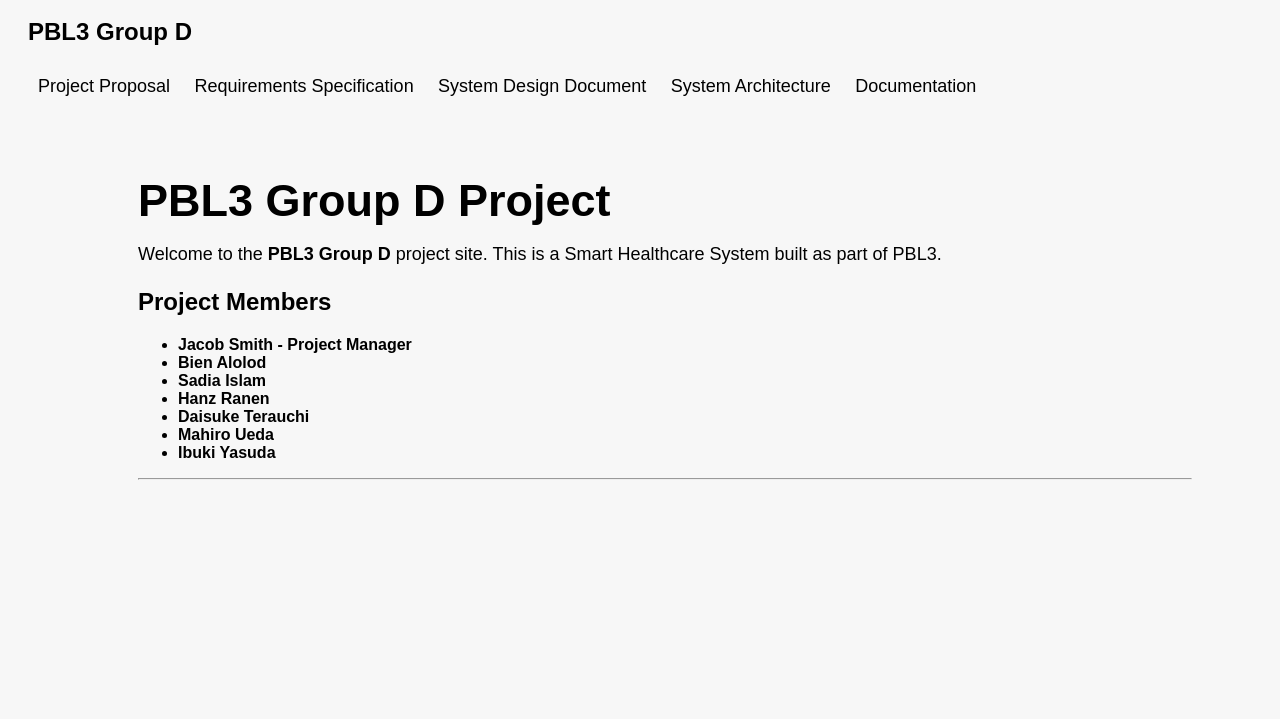
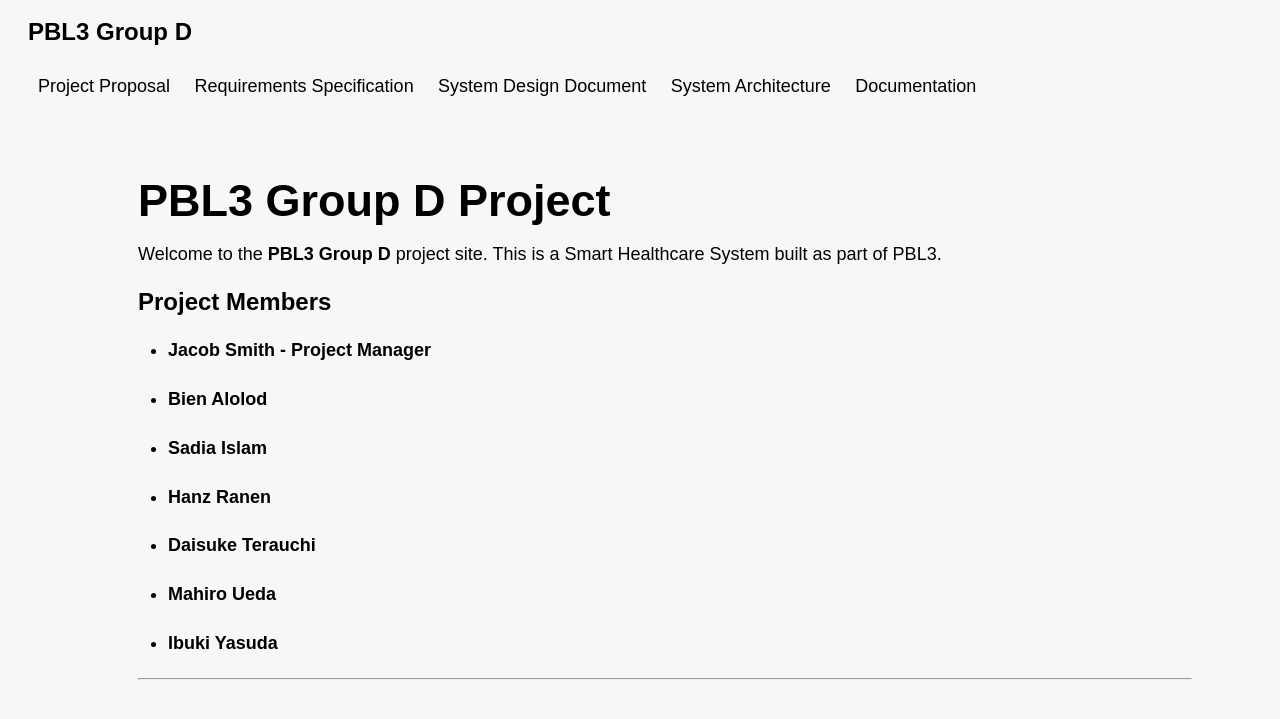
Before and after one commit to daitera1/PBL3-Group-D, a Jekyll site: the page built from index.md, in a window 1280 px wide. Shown: the top 719 px of the page. Built offline with Jekyll 4.4.1, drawn with Linux system fonts in a browser that asks for light colours.

Commit message:
updated line spacing for bullet points

```diff
--- a/assets/css/style.css
+++ b/assets/css/style.css
@@ -63,10 +63,17 @@ nav a:active {
     margin-left: 50px;
 }
 
-.article-content p {
+.article-content p,
+.article-content li {
     margin: 20px 0;
     font-size: 18px;
     line-height: 1.6;
+}
+
+.article-content ul,
+.article-content ol {
+    margin: 20px 0;
+    padding-left: 30px;
 }
 
 .article-content-proposal {
```
Also changed, not shown: 1 other file.
